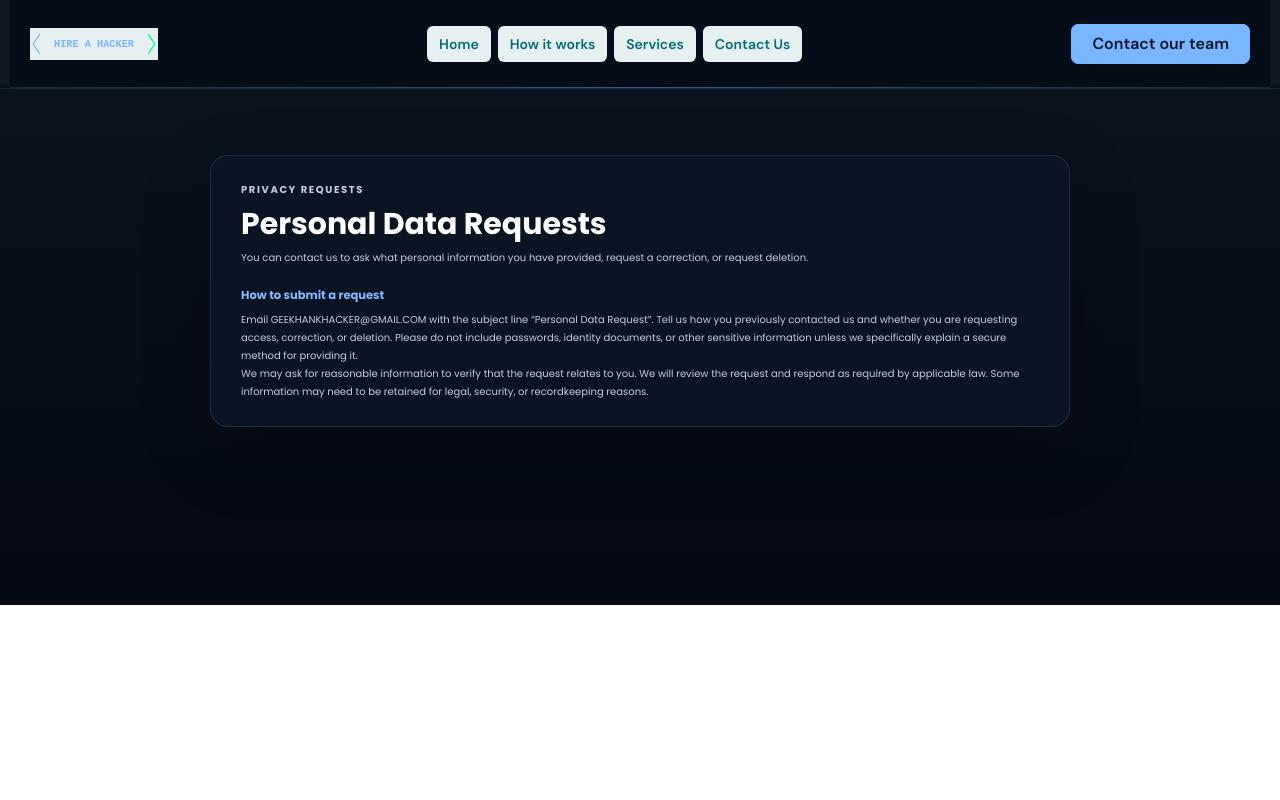
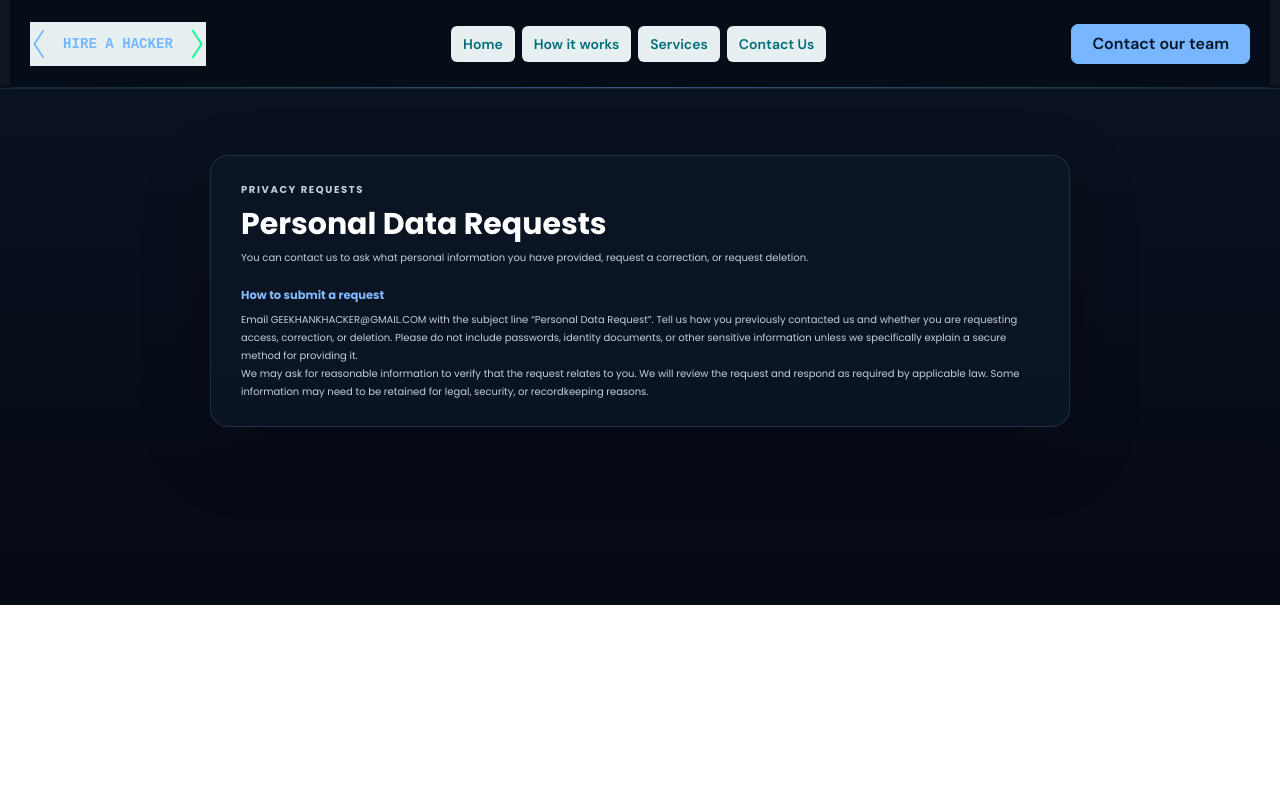
Before and after one commit to Geekhank/hireahacker, a React (Vite) app: page /delete-data in a window 1280 px wide. Shown: the top 800 px of the page. Built offline with nearby package versions, Linux system fonts and the light colour scheme; a web font is replaced by a local one.

Commit message:
Enlarge header logo on desktop and mobile

```diff
--- a/src/components/navbar/components/nav-desktop/NavDesktop.module.css
+++ b/src/components/navbar/components/nav-desktop/NavDesktop.module.css
@@ -218,3 +218,8 @@
 .create_account_button_wrapper button{background:#78b7ff!important;color:#071526!important;border:1px solid #78b7ff!important;border-radius:7px!important;box-shadow:none!important;text-shadow:none!important;font-family:"DM Sans",sans-serif!important;letter-spacing:0!important}
 .create_account_button_wrapper button:hover{background:#a0ceff!important;border-color:#a0ceff!important;box-shadow:none!important;text-shadow:none!important}
 .create_account_button_wrapper button::before{display:none}
+
+
+/* Larger, more prominent header logo */
+.company_logo_wrapper img { height: 4.4rem; width: auto; }
+.company_logo_wrapper { transform-origin: left center; }
```
